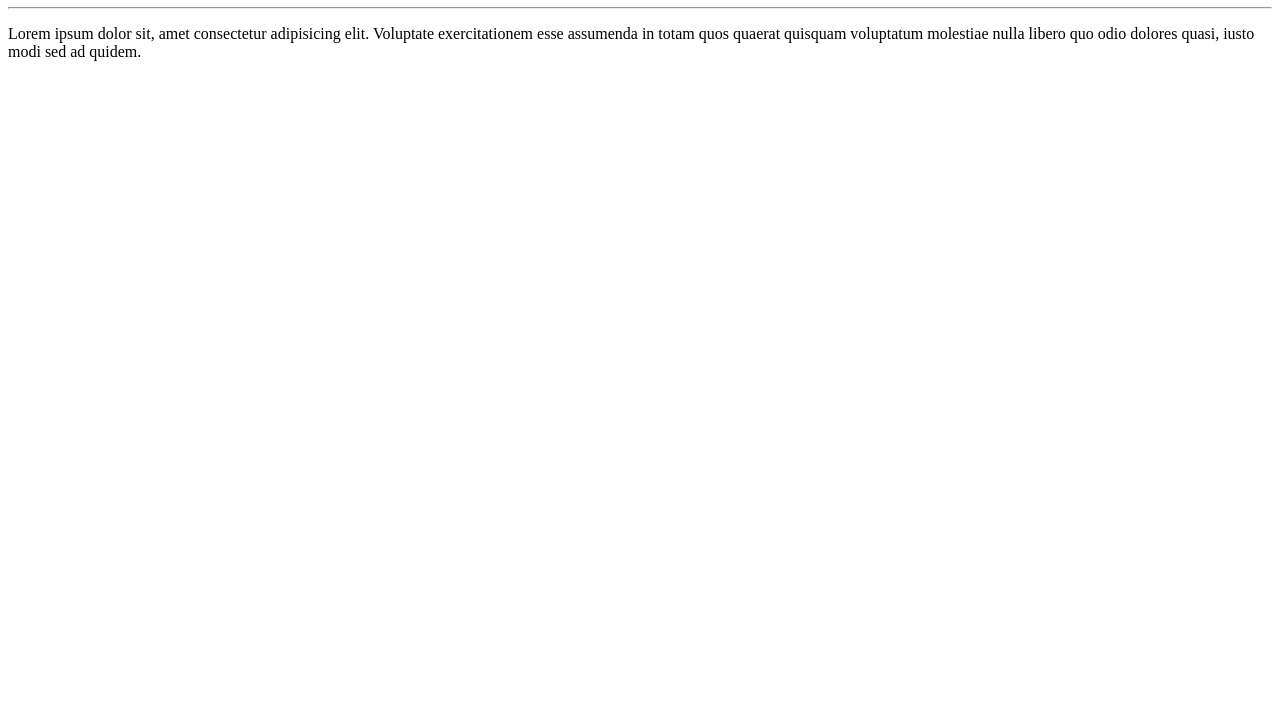
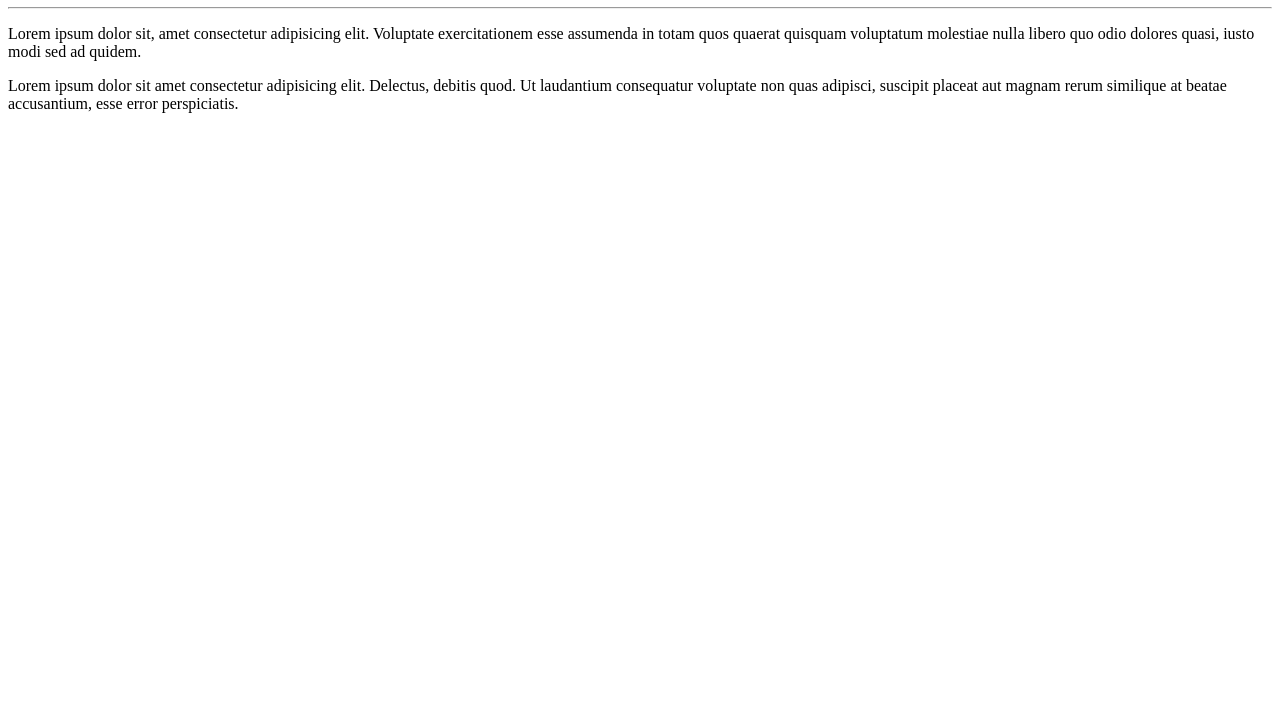
Before and after one commit to GeanMilhore/Ola-Mundo, a plain HTML site: page site-exemplo/index.html in a window 1280 px wide. Shown: the part 73-800 px from the top of the page. Drawn offline with Linux system fonts and the light colour scheme.

Commit message:
Adicionei um paragrafo
<p> com loremipsun

```diff
--- a/site-exemplo/index.html
+++ b/site-exemplo/index.html
@@ -9,5 +9,6 @@
     <h1>Olá, Mundo</h1>
     <hr>
     <p>Lorem ipsum dolor sit, amet consectetur adipisicing elit. Voluptate exercitationem esse assumenda in totam quos quaerat quisquam voluptatum molestiae nulla libero quo odio dolores quasi, iusto modi sed ad quidem.</p>
+    <p>Lorem ipsum dolor sit amet consectetur adipisicing elit. Delectus, debitis quod. Ut laudantium consequatur voluptate non quas adipisci, suscipit placeat aut magnam rerum similique at beatae accusantium, esse error perspiciatis.</p>
 </body>
 </html>
```
